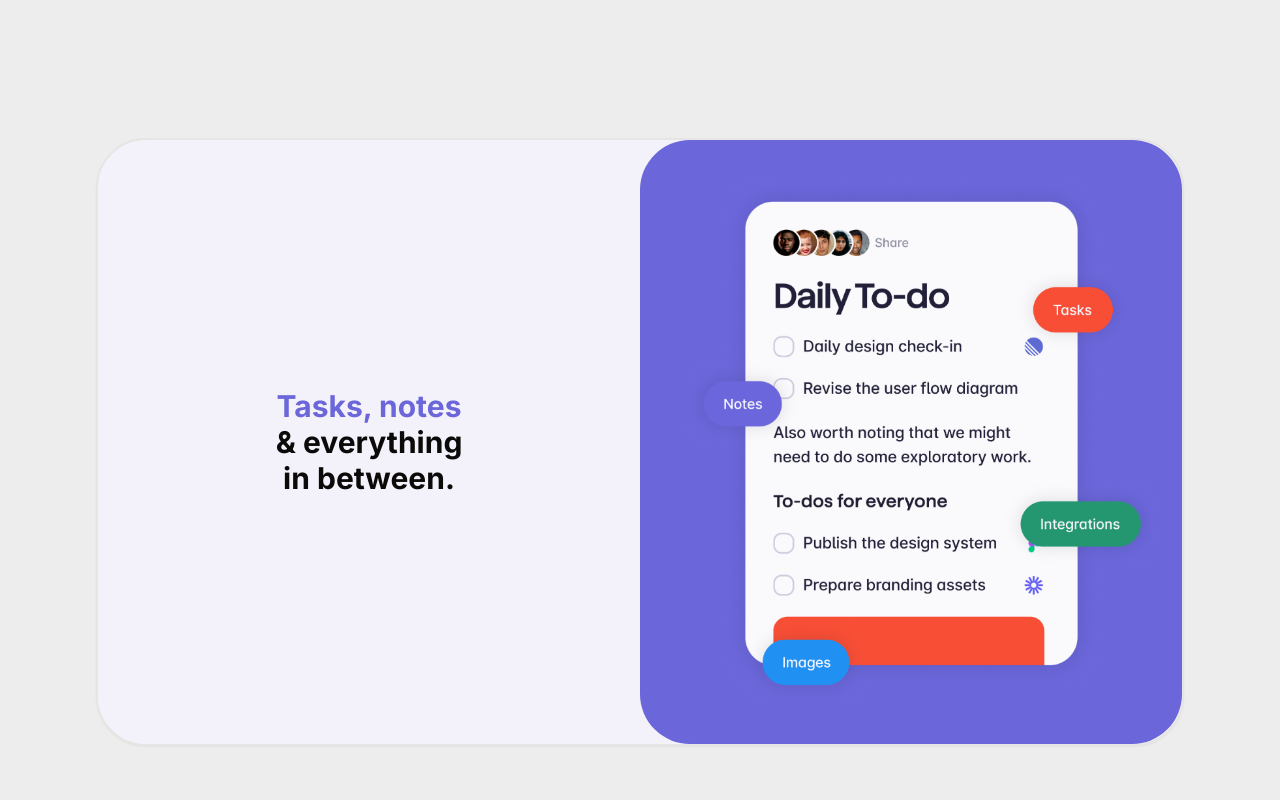
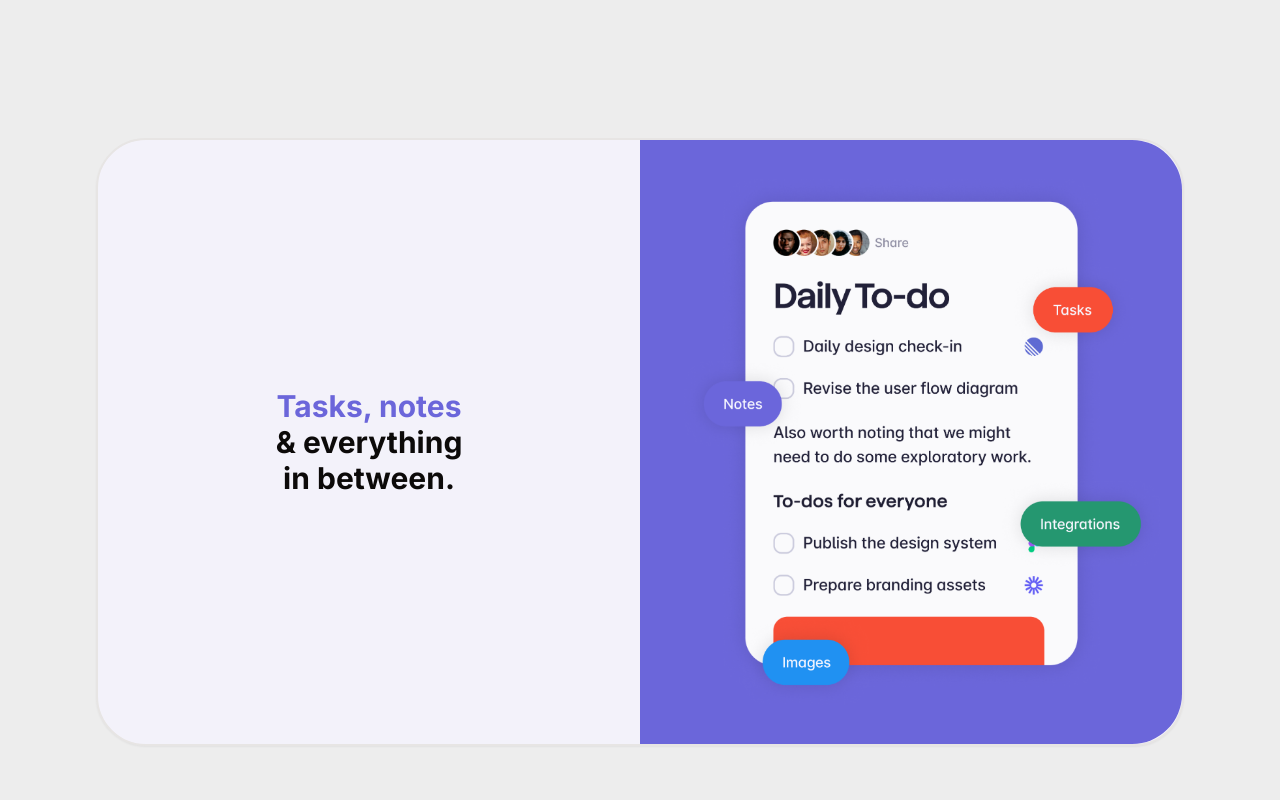
Before and after one commit to asad0206/superlist-clone, a Next.js app: page / in a window 1280 px wide. Shown: the part 1320-2120 px from the top of the page. Built offline with nearby package versions, Linux system fonts and the light colour scheme.

Commit message:
card correction

```diff
--- a/components/ui/cardcomponent.tsx
+++ b/components/ui/cardcomponent.tsx
@@ -47,9 +47,9 @@ const CardComponent: React.FC<CardProps> = ({
           <p className="font-bold text-3xl text-center">{title3}</p>
         </div>
 
-        <div className="flex flex-col justify-center w-1/2 h-full relative mx-auto overflow-hidden rounded-[50px]">
+        <div className="flex flex-col justify-center w-1/2 h-full relative mx-auto overflow-hidden rounded-r-[50px]">
           <img
-            className="object-contain rounded-[50px]"
+            className="object-contain rounded-r-[50px]"
             src={src}
             alt={title1}
           />
```
